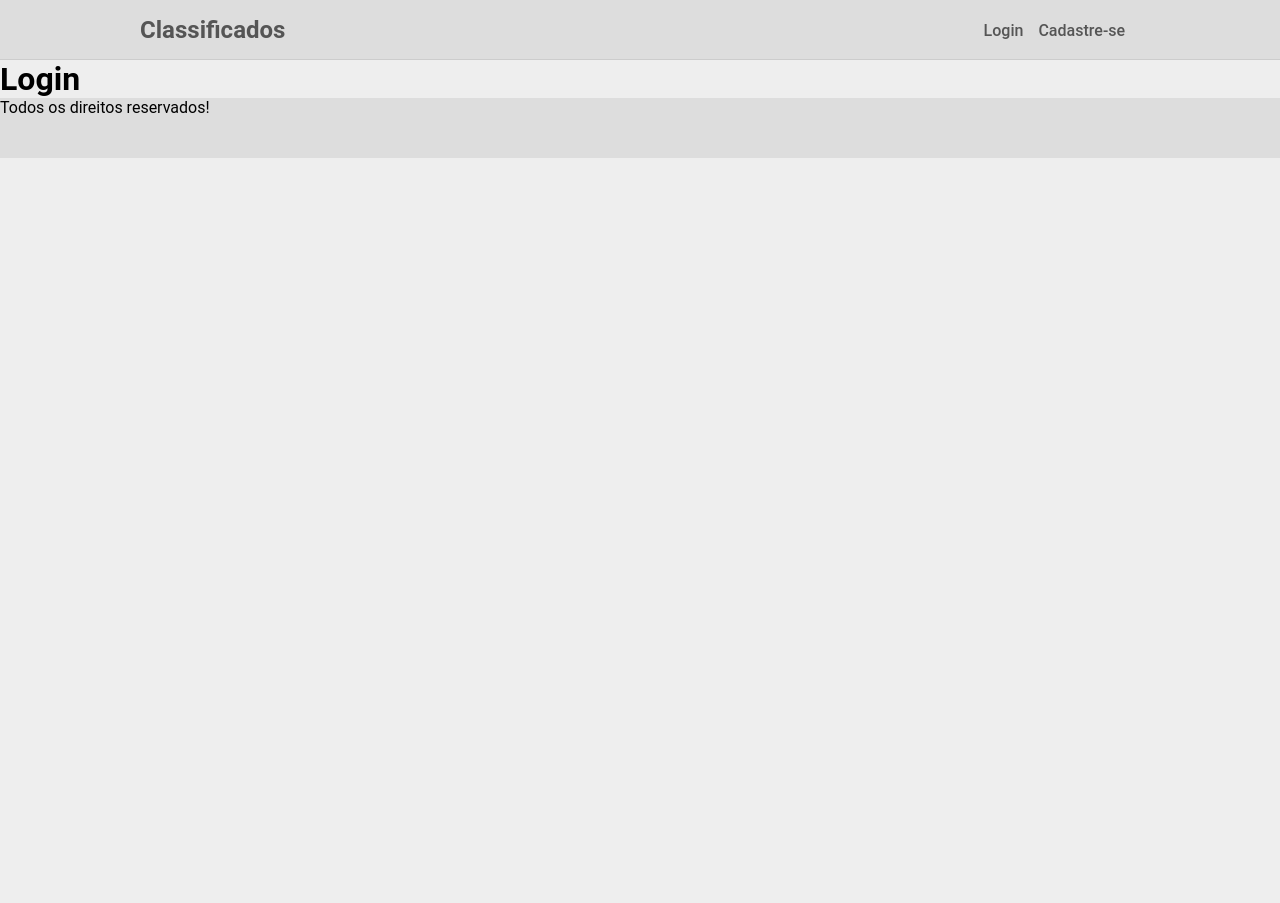
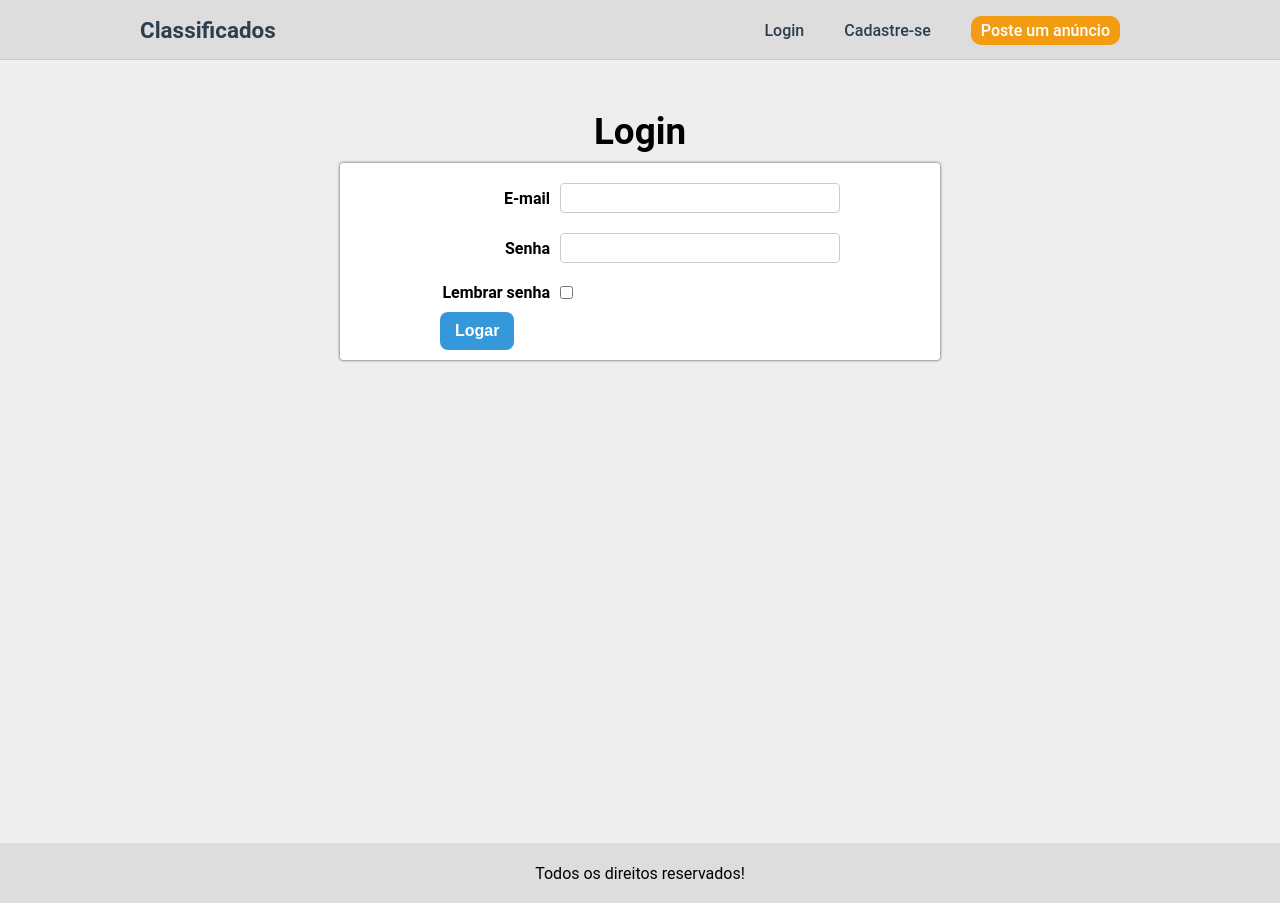
Before and after one commit to luizsantos85/react-classificado, a React (Create React App) app: page /login in a window 1280 px wide. Before the commit the page ends 800 px from the top, so only its background shows below. Built offline with nearby package versions, Linux system fonts and the light colour scheme.

Commit message:
ajustes no layout

```diff
--- a/package.json
+++ b/package.json
@@ -6,6 +6,7 @@
     "@testing-library/jest-dom": "^5.11.4",
     "@testing-library/react": "^11.1.0",
     "@testing-library/user-event": "^12.1.10",
+    "js-cookie": "^2.2.1",
     "react": "^17.0.1",
     "react-dom": "^17.0.1",
     "react-router-dom": "^5.2.0",
--- a/src/GlobalStyle.js
+++ b/src/GlobalStyle.js
@@ -7,7 +7,7 @@ export default createGlobalStyle`
   margin:0;
   padding: 0;
   box-sizing:border-box;
-  outline:none;
+  outline:0;
 }
 html, body, #root{
   min-height: 100%;
@@ -26,6 +26,17 @@ a{
 `;
 
 export const Template = styled.div``;
-export const PageContainer = styled.div``;
-export const PageTitle = styled.h1``;
+
+export const PageContainer = styled.div`
+  max-width: 1000px;
+  margin: auto;
+  padding: 40px 0;
+`;
+
+export const PageTitle = styled.h1`
+  font-size: 2.3rem;
+  text-align: center;
+  padding: 10px 0;
+`;
+
 export const PageBody = styled.div``;
--- a/src/components/Footer/styled.js
+++ b/src/components/Footer/styled.js
@@ -3,4 +3,7 @@ import styled from 'styled-components';
 export const FooterArea = styled.footer`
   height: 60px;
   background-color: #ddd;
+  display:flex;
+  align-items:center;
+  justify-content:center;
 `;
--- a/src/components/Header/index.js
+++ b/src/components/Header/index.js
@@ -2,7 +2,11 @@ import React from 'react';
 import { HeaderArea } from './styled';
 import { NavLink, Link } from 'react-router-dom';
 
+import { isLogged } from '../../helpers/AuthHandler';
+
 const Header = () => {
+  const logged = isLogged();
+
   return (
     <HeaderArea>
       <div className="container">
@@ -12,12 +16,38 @@ const Header = () => {
 
         <nav className="menu">
           <ul>
+            {!logged && (
+              <>
                 <li>
                   <NavLink to="/login">Login</NavLink>
                 </li>
                 <li>
                   <NavLink to="/cadastro">Cadastre-se</NavLink>
                 </li>
+                <li>
+                  <NavLink to="/login" className="btn">
+                    Poste um anúncio
+                  </NavLink>
+                </li>
+              </>
+            )}
+            {logged && (
+              <>
+                <li>
+                  <NavLink to="/my-account">Minha conta</NavLink>
+                </li>
+                <li>
+                  <NavLink to="/login" >
+                    Sair
+                  </NavLink>
+                </li>
+                <li>
+                  <NavLink to="/post-an-ad" className="btn">
+                    Poste um anúncio
+                  </NavLink>
+                </li>
+              </>
+            )}
           </ul>
         </nav>
       </div>
--- a/src/components/Header/styled.js
+++ b/src/components/Header/styled.js
@@ -17,9 +17,9 @@ export const HeaderArea = styled.section`
       align-items: center;
 
       a {
-        font-size: 24px;
+        font-size: 1.4rem;
         font-weight: 600;
-        color: #555;
+        color: #2c3e50;
         transition: all 0.4s;
 
         &:hover {
@@ -28,18 +28,37 @@ export const HeaderArea = styled.section`
       }
     }
 
-    nav ul {
-      display: flex;
-      align-items: center;
-      height: 60px;
-
+    nav {
+      padding-bottom: 10px;
+      padding-top: 10px;
+      ul {
+        display: flex;
+        align-items: center;
+        height: 40px;
+      }
       li {
         list-style: none;
-        margin-right: 15px;
+        margin: 0 20px;
 
         a {
-          color: #555;
+          font-size: 1rem;
+          color: #2c3e50;
           font-weight: 500;
+          transition: all ease 0.4s;
+
+          &:hover {
+            color: #7f8c8d;
+          }
+          &.btn {
+            background-color: #f39c12;
+            color: #fff;
+            padding: 5px 10px;
+            border-radius: 10px;
+          }
+          &.btn:hover {
+            background-color: #d35400;
+            color: #ddd;
+          }
         }
       }
     }
--- /dev/null
+++ b/src/helpers/AuthHandler.js
@@ -0,0 +1,6 @@
+import Cookies from 'js-cookie';
+
+export const isLogged = () => {
+  let token = Cookies.get('token');
+  return (token) ? true : false;
+};
--- a/src/pages/Login/index.js
+++ b/src/pages/Login/index.js
@@ -1,10 +1,34 @@
 import React from 'react';
+import { PageArea } from './styled';
+import { PageContainer, PageTitle } from '../../GlobalStyle';
 
 const Login = () => {
   return (
-    <div>
-      <h1>Login</h1>
-    </div>
+    <PageContainer>
+      <PageTitle>Login</PageTitle>
+      <PageArea>
+        <form>
+          <label className="area">
+            <div className="area-title">E-mail</div>
+            <div className="area-input">
+              <input type="email" />
+            </div>
+          </label>
+          <label className="area">
+            <div className="area-title">Senha</div>
+            <div className="area-input">
+              <input type="password" />
+            </div>
+          </label>
+          <label className="area">
+            <div className="area-title">Lembrar senha</div>
+            <input type="checkbox" />
+          </label>
+
+          <button>Logar</button>
+        </form>
+      </PageArea>
+    </PageContainer>
   );
 };
 
--- /dev/null
+++ b/src/pages/Login/styled.js
@@ -0,0 +1,64 @@
+import styled from 'styled-components';
+
+export const PageArea = styled.div`
+  height: 80vh;
+  form {
+    width: 100%;
+    margin: 0 auto;
+    background-color: #fff;
+    border-radius: 3px;
+    padding: 10px;
+    box-shadow: 0 0 3px #2c3e50;
+    max-width: 600px;
+
+    button{
+      padding: 10px 15px;
+      background-color: #3498db;
+      color: #fff;
+      font-weight: 700;
+      border-radius: 8px;
+      font-size: 1rem;
+      transition: all ease .4s;
+      display: inline-block;
+      margin-left: 90px;
+
+      &:hover{
+        background-color: #2980b9;
+        color:#ccc;
+      }
+    }
+
+    .area {
+      max-width: 500px;
+
+      display: flex;
+      padding: 10px;
+      align-items: center;
+
+      .area-title {
+        width: 200px;
+        text-align: right;
+        font-weight: 700;
+        padding-right: 10px;
+      }
+      .area-input {
+        flex: 1;
+
+        input {
+          width: 100%;
+          height: 30px;
+          font-size: 0.8rem;
+          padding: 5px;
+          border-radius: 4px;
+          border: 1px solid #ccc;
+          transition: all ease 0.4s;
+
+          &:focus {
+            border: 1px solid #333;
+            color: #333;
+          }
+        }
+      }
+    }
+  }
+`;
--- /dev/null
+++ b/src/pages/NotFound/index.js
@@ -0,0 +1,12 @@
+import React from 'react';
+import { Divnotfound } from './styled';
+
+const NotFound = () => {
+  return (
+    <Divnotfound>
+      <h1>Página não encontrada.</h1>
+    </Divnotfound>
+  );
+};
+
+export default NotFound;
--- /dev/null
+++ b/src/pages/NotFound/styled.js
@@ -0,0 +1,9 @@
+import styled from 'styled-components';
+
+export const Divnotfound = styled.div`
+  width: 100%;
+  height: 85vh;
+  display: flex;
+  justify-content: center;
+  align-items: center;
+`;
--- a/src/reducers/UserReducer.js
+++ b/src/reducers/UserReducer.js
@@ -1,3 +1,5 @@
+import Cookies from 'js-cookie';
+
 const initialState = {
   token: '',
   user: {},
@@ -6,7 +8,7 @@ const initialState = {
 export default (state = initialState, action = {}) => {
   switch (action.type) {
     case 'setToken':
-      localStorage.setItem('token', action.payload.token);
+      Cookies.set('token', action.payload.token);
       return { ...state, token: action.payload.token };
       break;
     case 'setUser':
--- a/src/routes.js
+++ b/src/routes.js
@@ -2,20 +2,16 @@ import React from 'react';
 import { Switch, Route } from 'react-router-dom';
 
 import Home from './pages/Home';
-import Sobre from './pages/Sobre';
+import NotFound from './pages/NotFound';
 import Login from './pages/Login';
 import Cadastro from './pages/Cadastro';
-
-
 
 export default () => {
   return (
     <Switch>
+
       <Route exact path="/">
         <Home />
-      </Route>
-      <Route exact path="/sobre">
-        <Sobre />
       </Route>
       <Route exact path="/login">
         <Login />
@@ -23,6 +19,13 @@ export default () => {
       <Route exact path="/cadastro">
         <Cadastro />
       </Route>
+      <Route exact path="/post-an-ad">
+        <Cadastro />
+      </Route>
+      <Route exact path="*">
+        <NotFound />
+      </Route>
+
     </Switch>
   );
 };
```
Also changed, not shown: 1 other file (tests, documents, lock files or other folders). Lines whose indentation alone changed are shown as unchanged.
